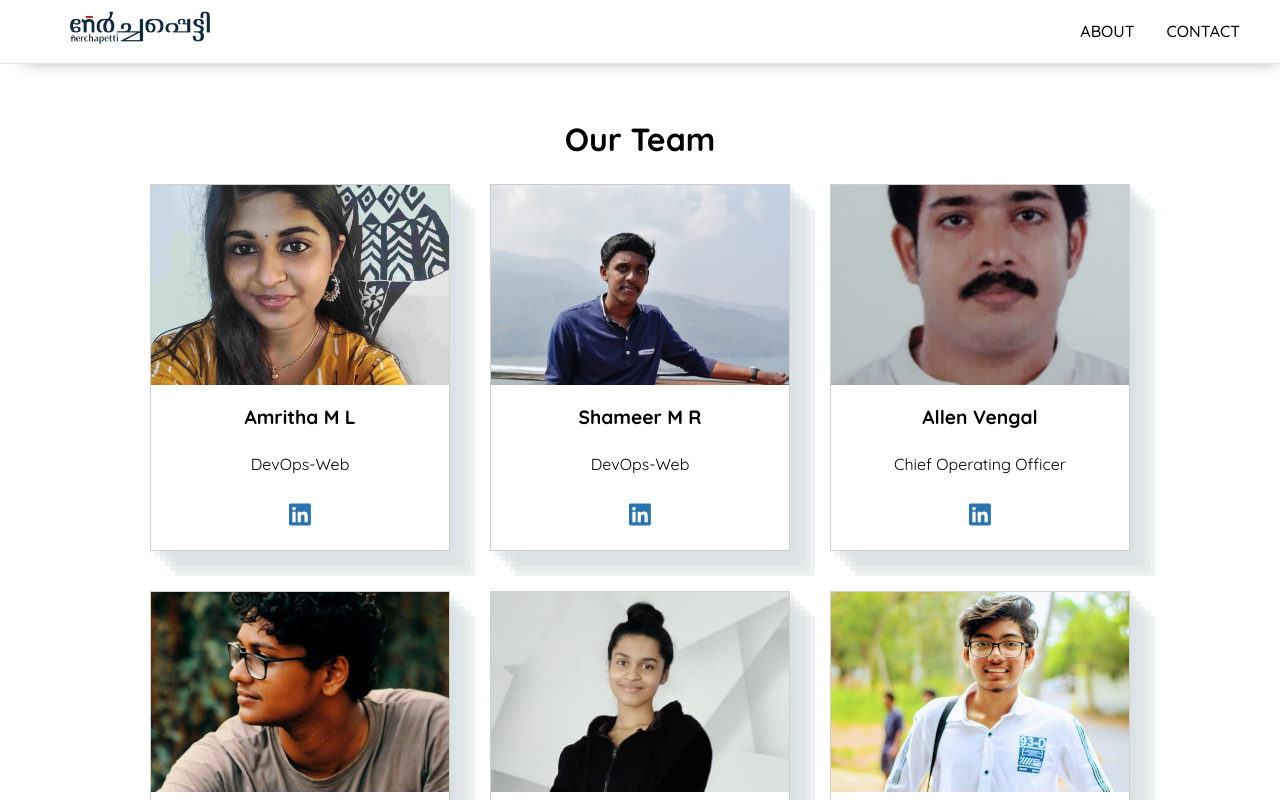
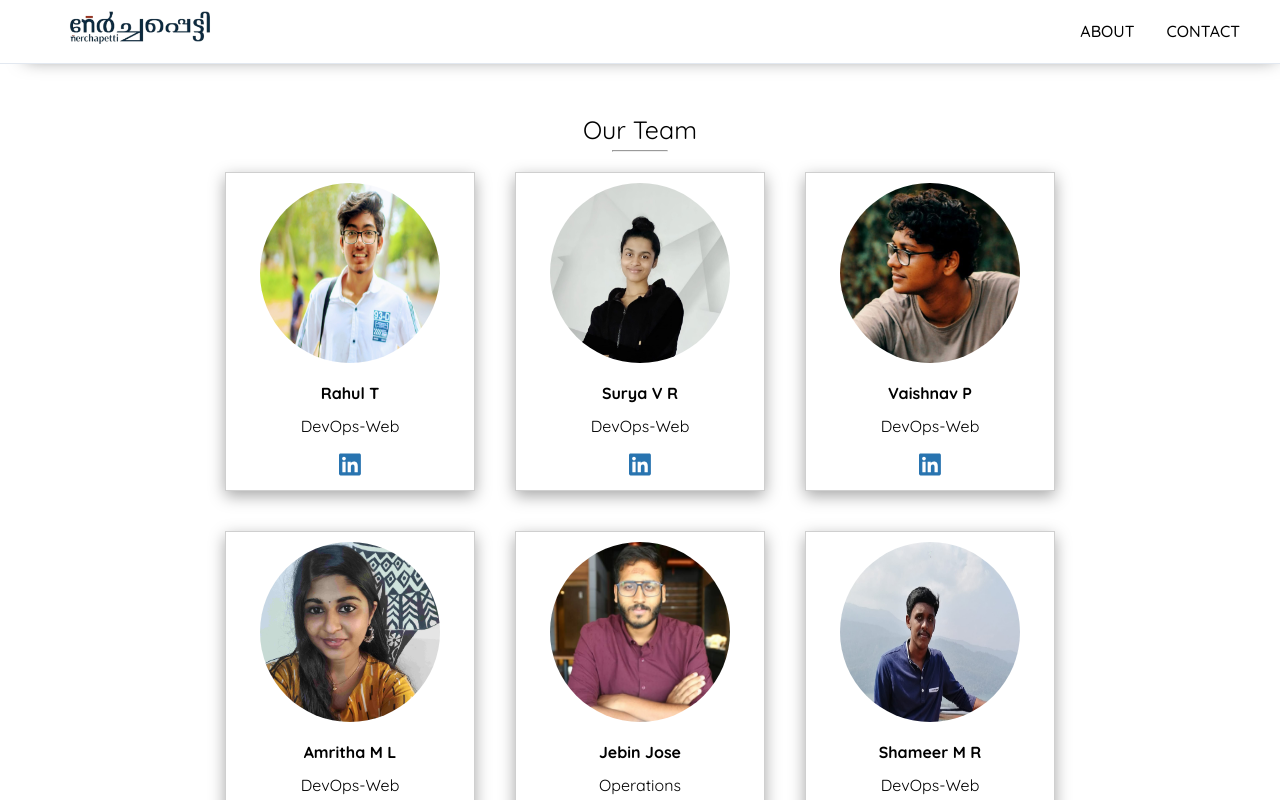
Before and after one commit to Nerchapetti/Develop_Front-End, a React (Create React App) app: page /about/us in a window 1280 px wide. Shown: the top 800 px of the page. Built offline with nearby package versions, Linux system fonts and the light colour scheme; no server answers.

Commit message:
some bug fixed

```diff
--- a/src/components/AboutPage/About.js
+++ b/src/components/AboutPage/About.js
@@ -24,20 +24,22 @@ const About = () => {
                 </div> */}
                 <div className="team">
                     <h1>Our Team</h1>
+                    <hr />
                     {/* <p>Sometimes you meet someone, and it's so clear that two of you, on some level belong together. As friends or as co-workers or as something entirely different. You meet these people throughout your life, out of nowhere, under the strangest circumstances, and they help you feel alive. And that's what we feel here at Team Nerchapetti.</p> */}
                     {/* <h1 className="position">Technical Team</h1> */}
                     <div className="team-members">
+                        <TeamMember name="Rahul T" about="DevOps-Web" img={rahul} l="rahulmanojcet" i="" t=""/>
+                        <TeamMember name="Surya V R" about="DevOps-Web" img={surya} l="surya-vr-8a7b501a7" i="" t=""/>
+                        <TeamMember name="Vaishnav P" about="DevOps-Web" img={vyshnav} l="vrv-vyshnav" i="" t="" title="vyshnav vishnu"/>
                         <TeamMember name="Amritha M L" about="DevOps-Web" img={amritha} l="amritha-ml-9401b014b" i="" t=""/>
+                        <TeamMember name="Jebin Jose " about="Operations" img={jebin} l="jebin-jose-6b30491b8" i="" t=""/>
                         <TeamMember name="Shameer M R" about="DevOps-Web" img={shameer} l="shameer-m-r-5916771b6" i="" t=""/>
                         <TeamMember name="Allen Vengal" about="Chief Operating Officer" img={allen} l="allen-vengal-79bb081a" i="" t=""/>
-                        <TeamMember name="Vyshnav P" about="DevOps-Web" img={vyshnav} l="vrv-vyshnav" i="" t=""/>
-                        <TeamMember name="Surya V R" about="DevOps-Web" img={surya} l="surya-vr-8a7b501a7" i="" t=""/>
-                        <TeamMember name="Rahul T" about="DevOps-Web" img={rahul} l="rahulmanojcet" i="" t=""/>
-                        <TeamMember name="Jebin Jose " about="Operations" img={jebin} l="jebin-jose-6b30491b8" i="" t=""/>
                         <TeamMember name="Sajan Joseph " about="Operations" img={sajan} l="sajan-joseph-35331110a" i="" t=""/>
 
                     </div>
-                    <h1 className="position">Alumni</h1>
+                    <h1 className="position">Alumini</h1>
+                    <hr />
                     <div className="team-members">
                         <TeamMember name="sapna" about="DevOps-Web" img={sapna} l="sapna2001" i="" t=""/>
                     </div>
--- a/src/components/AboutPage/about.scss
+++ b/src/components/AboutPage/about.scss
@@ -11,6 +11,7 @@
       text-align: center;
       padding: 20px;
     }
+
     p {
       text-align: center;
       @media (max-width: 767px) {
@@ -19,15 +20,22 @@
     }
   }
   .team {
-    width: 80%;
+    width: 90%;
     margin: 50px auto;
     @media(max-width: 767px){
         width: 100%;
     }
     h1 {
       text-align: center;
-      padding: 5px 20px;
+      font-size: 25px;
+      font-weight: 400;
+      padding: 0 0 5px 0;
+
     }
+    hr{
+      width: 3.5rem;
+      margin: auto;
+     }
     p {
       text-align: center;
       margin: 5px;
@@ -49,31 +57,36 @@
       @media (max-width: 767px) {
         display: flex;
         flex-direction: row;
-
       }
       .member {
+        // background-color: orange;
         display: flex;
         flex-direction: column;
         margin: 20px;
         border: 1px solid #00000030;
-        width: 300px;
-
-        box-shadow: rgba(215, 223, 226, 0.4) 5px 5px,
-          rgba(215, 223, 226, 0.4) 10px 10px, rgba(215, 223, 226, 0.4) 15px 15px,
-          rgba(215, 223, 226, 0.4) 20px 20px, rgba(215, 223, 226, 0.4) 25px 25px;
+        width: 250px;
+        box-shadow: rgba(0, 0, 0, 0.35) 0px 5px 15px;
+        @media (max-width: 546px){
+          width: 70vw;
+        }
         img {
-          width: 100%;
-          min-height: 200px;
-          max-height: 200px;
-          object-fit: cover;
-        }
+          padding: 10px;
+          margin: auto;
+          height: 200px;
+          width: 200px;
+          border-radius: 50%;
+          -webkit-border-radius: 50%;
+          -moz-border-radius: 50%;
+          -ms-border-radius: 50%;
+          -o-border-radius: 50%;
+}
         .name {
           text-align: center;
-          font-size: 1.2rem;
-          margin-top: 20px;
+          font-size: 1.0rem;
+          margin-top: 10px;
         }
         p {
-            padding: 20px 0;
+            padding: 8px 0;
         }
         .detail-icon {
           font-size: 25px;
@@ -81,7 +94,7 @@
           flex-direction: row;
           justify-content: space-around;
           cursor: pointer;
-          margin-bottom: 20px;
+          margin-bottom: 10px;
 
         }
       }
--- a/src/components/Popup/Popup.scss
+++ b/src/components/Popup/Popup.scss
@@ -7,13 +7,17 @@
     top: 50%;
     left: 50%;
     transform: translate(-50%, -50%);
+    display: flex;
+    justify-content: center;
+    align-items: center;
 
     .popup-content{
+        animation: zoomin 0.6s;
         background-color: #fff;
         position: fixed;
-        top: 50%;
-        left: 50%;
-        transform: translate(-50%, -50%);
+        // top: 50%;
+        // left: 50%;
+        // transform: translate(-50%, -50%);
         border-radius: 10px;
         display: flex;
         flex-direction: column;
@@ -22,7 +26,7 @@
         max-height: 90vh;
 
         @media(max-width: 767px){
-            width: 100%;
+            width: 90%;
         }
 
         .close-popup{
@@ -39,7 +43,7 @@
             position: absolute;
             right: -10px;
             top: -10px;
-        }
+}
 
         .payment-form{
 
@@ -143,3 +147,7 @@
     }
 
 }
+@keyframes zoomin{
+    from{ transform: scale(0) ; -webkit-transform: scale(0) ; -moz-transform: scale(0) ; -ms-transform: scale(0) ; -o-transform: scale(0) ; }
+    to{ transform: scale(1); -webkit-transform: scale(1); -moz-transform: scale(1); -ms-transform: scale(1); -o-transform: scale(1); }
+}
```
Also changed, not shown: 2 other files (tests, documents, lock files or other folders).
